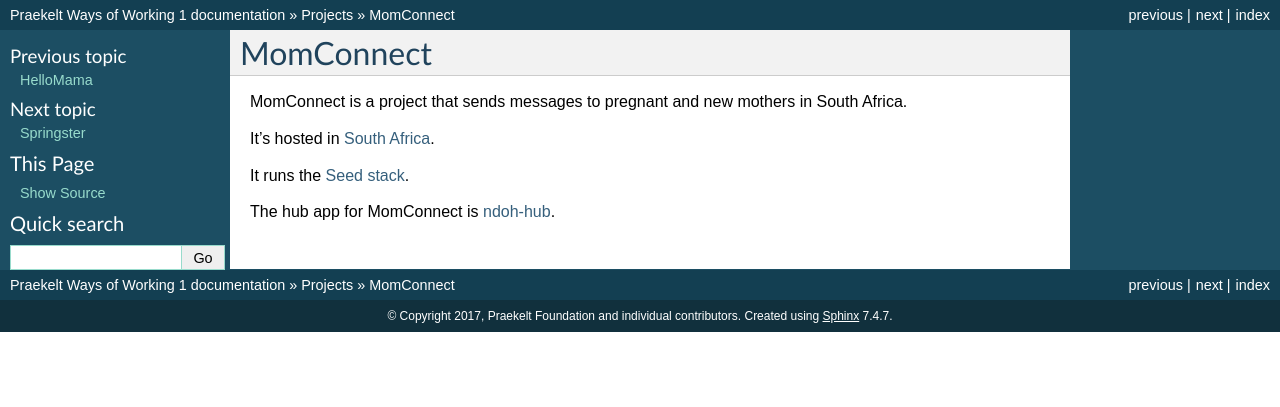
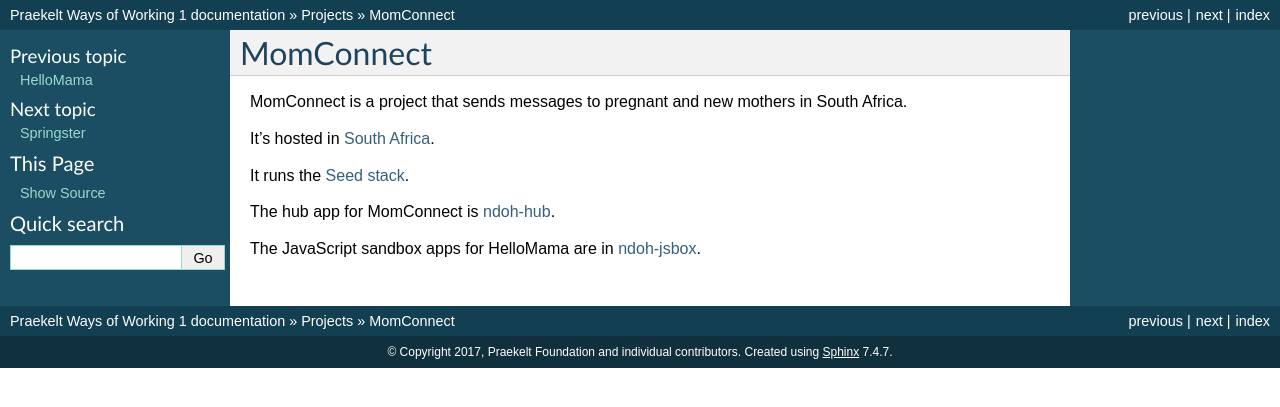
Before and after one commit to praekeltfoundation/ways-of-working, a Sphinx documentation site: the page built from docs/projects/momconnect.md, in a window 1280 px wide. Shown: the top 407 px of the page. Built offline with Sphinx 7.4.7, drawn with Linux system fonts in a browser that asks for light colours.

Commit message:
Add JavaScript sandbox for MomConnect

```diff
--- a/docs/projects/momconnect.md
+++ b/docs/projects/momconnect.md
@@ -9,3 +9,6 @@
 
 The hub app for MomConnect is
 [ndoh-hub](https://github.com/praekeltfoundation/ndoh-hub).
+
+The JavaScript sandbox apps for HelloMama are in
+[ndoh-jsbox](https://github.com/praekeltfoundation/ndoh-jsbox).
```
